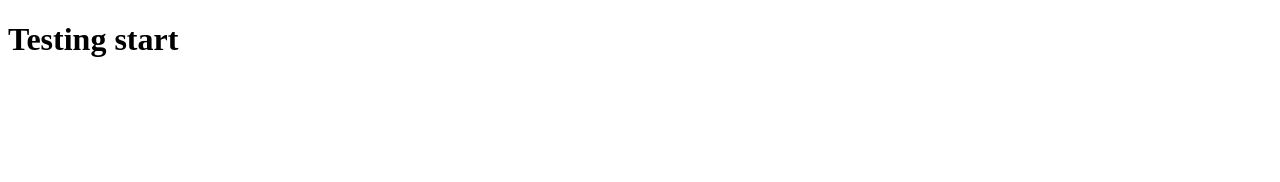
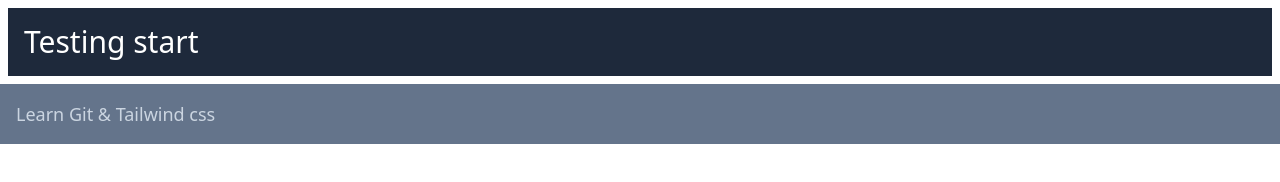
Before and after one commit to MyintThuHein/git-test, a website: page index.html in a window 1280 px wide. Drawn offline with Linux system fonts and the light colour scheme.

Commit message:
tailwind start

```diff
--- a/index.html
+++ b/index.html
@@ -1,11 +1,15 @@
 <!DOCTYPE html>
 <html lang="en">
-<head>
-    <meta charset="UTF-8">
-    <meta name="viewport" content="width=device-width, initial-scale=1.0">
-    <title>Document</title>
-</head>
-<body>
-    <h1>Testing start</h1>
-</body>
+  <head>
+    <meta charset="UTF-8" />
+    <meta name="viewport" content="width=device-width, initial-scale=1.0" />
+    <title>Test Git & Tailwind</title>
+    <link rel="stylesheet" href="./output.css" />
+  </head>
+  <body>
+    <h1 class="bg-slate-800 text-white text-3xl p-4 m-2">Testing start</h1>
+    <p class="bg-slate-500 text-lg text-slate-300 p-4">
+      Learn Git & Tailwind css
+    </p>
+  </body>
 </html>
--- /dev/null
+++ b/input.css
@@ -0,0 +1,3 @@
+@tailwind base;
+@tailwind components;
+@tailwind utilities;
--- /dev/null
+++ b/tailwind.config.js
@@ -0,0 +1,8 @@
+/** @type {import('tailwindcss').Config} */
+module.exports = {
+  content: ["*.{html,js}"],
+  theme: {
+    extend: {},
+  },
+  plugins: [],
+};
```
Also changed, not shown: package.json (added, +15 -0 lines), output.css (added), 1 other file.
